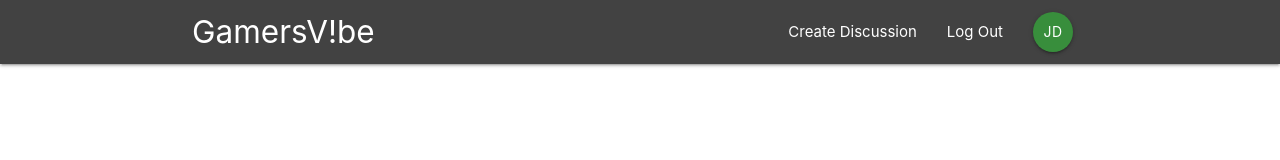
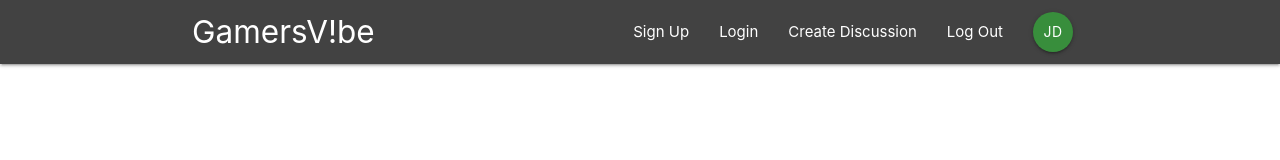
Before and after one commit to jkdearnley/Messageboard-ReactReduxFirbase, a React (Create React App) app in the folder messageboard/: page /signup in a window 1280 px wide. Shown: the top 160 px of the page. Built offline with nearby package versions, Linux system fonts and the light colour scheme.

Commit message:
Signed out (login/signup) Links added

```diff
--- a/messageboard/src/components/layout/Navbar.js
+++ b/messageboard/src/components/layout/Navbar.js
@@ -1,6 +1,7 @@
 import React from 'react'
 import { Link } from 'react-router-dom'
 import SignedInLinks from './SignedInLinks'
+import SignedOutLinks from './SignedOutLinks'
 
 const Navbar = () => {
     return (
@@ -8,6 +9,7 @@
             <div className="container">
                 <Link to='/' className="brand-logo">GamersV!be</Link>
                 <SignedInLinks />
+                <SignedOutLinks />
             </div>
         </nav>
     )
--- a/messageboard/src/components/layout/SignedInLinks.js
+++ b/messageboard/src/components/layout/SignedInLinks.js
@@ -1,6 +1,5 @@
 import React from 'react'
 import { NavLink } from 'react-router-dom'
-
 
 const SignedInLinks = () => {
     return (
@@ -9,7 +8,6 @@
             <li><NavLink to='/'>Log Out</NavLink></li>
             <li><NavLink to='/' className="btn btn-floating green darken-2">JD</NavLink></li>
         </ul>
-
     )
 }
 
--- a/messageboard/src/components/layout/SignedOutLinks.js
+++ b/messageboard/src/components/layout/SignedOutLinks.js
@@ -0,0 +1,13 @@
+import React from 'react'
+import { NavLink } from 'react-router-dom'
+
+const SignedOutLinks = () => {
+    return (
+        <ul className="right">
+            <li><NavLink to='/'>Sign Up</NavLink></li>
+            <li><NavLink to='/'>Login</NavLink></li>
+        </ul>
+    )
+}
+
+export default SignedOutLinks
```
